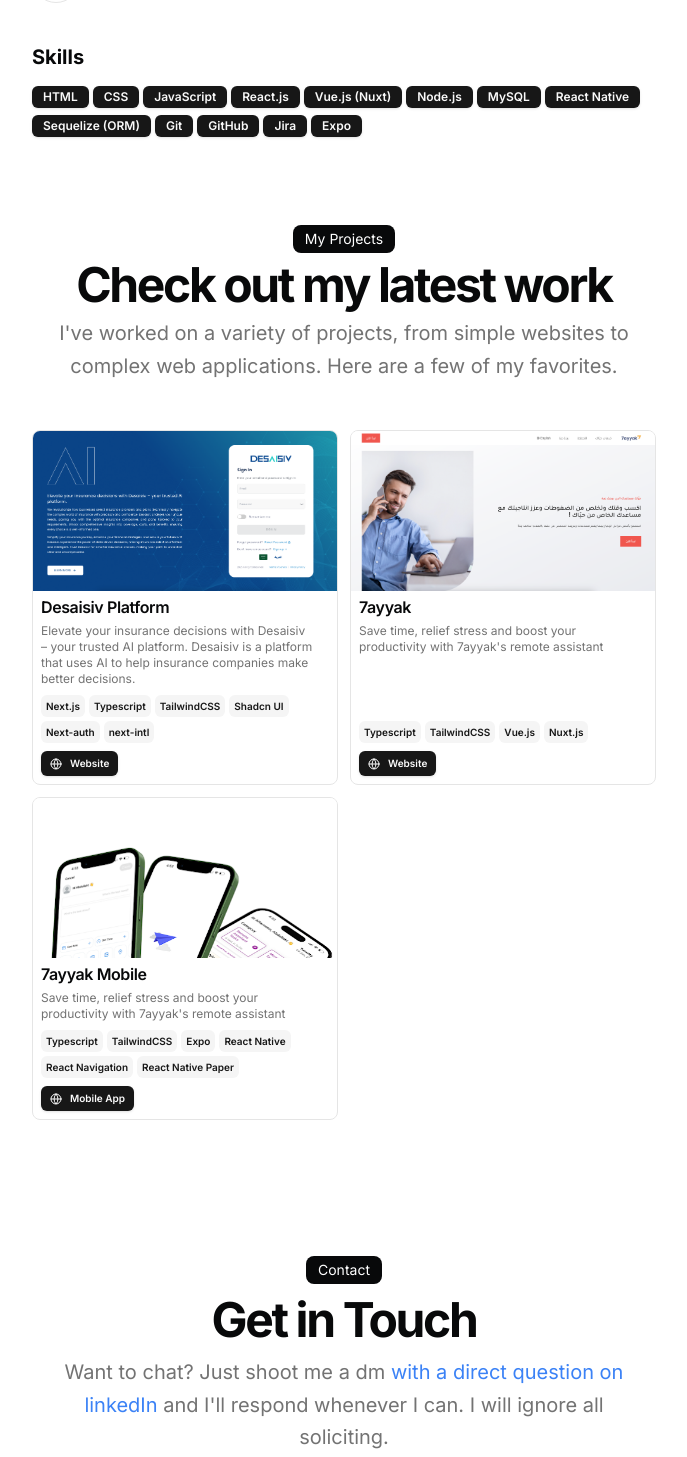
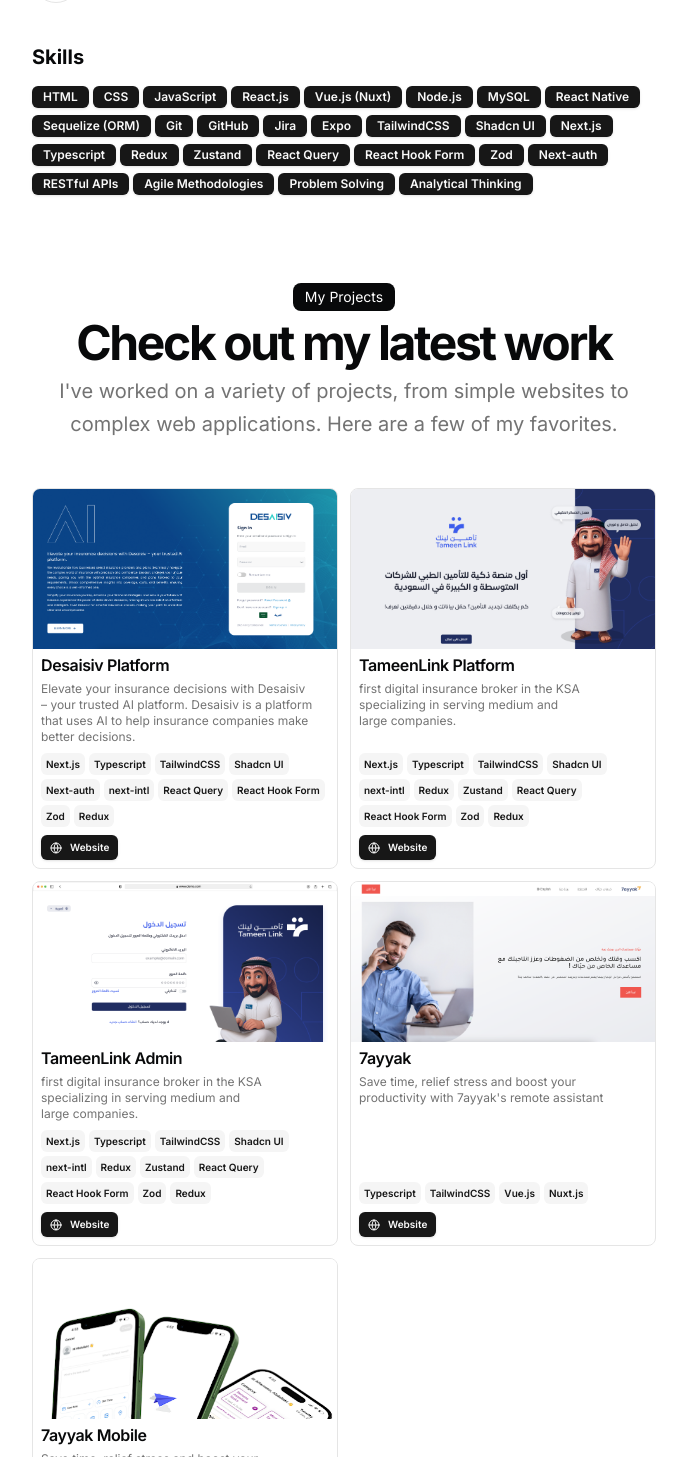
Before and after one commit to DeekCS/portfolio-me, a Next.js app: page / in a window 1280 px wide. Shown: the part 833-2290 px from the top of the page, without its empty margins (296-983 px from the left). Built offline with nearby package versions, Linux system fonts and the light colour scheme; grey boxes are pictures that could not be loaded.

Commit message:
Add TameenLink and admin images, update resume data and skills

```diff
--- a/src/data/resume.tsx
+++ b/src/data/resume.tsx
@@ -5,11 +5,12 @@
   name: "Abdulkarim Aldeek",
 
   initials: "AA",
-  url: "https://portfolio-me-khaki.vercel.app/",
+  url: "https://www.abdelkarim-aldeek.me/",
   location: "Amman, Jordan",
   locationLink: "https://www.google.com/maps/place/amman",
   description: "Software Developer",
-  summary: "Proficient software developer skilled in translating ideas into digital realities using React and React Native. Demonstrated leadership in navigating the intricacies of application development within a tech-centric environment. My unique blend of creative problem-solving and tech enthusiasm ensures smooth user experiences and drives teams toward innovative solutions.",
+  summary:
+    "Proficient software developer skilled in translating ideas into digital realities using React and React Native. Demonstrated leadership in navigating the intricacies of application development within a tech-centric environment. My unique blend of creative problem-solving and tech enthusiasm ensures smooth user experiences and drives teams toward innovative solutions.",
   avatarUrl: "/me.jpeg",
   skills: [
     "HTML",
@@ -24,11 +25,23 @@
     "Git",
     "GitHub",
     "Jira",
-    "Expo"
+    "Expo",
+    "TailwindCSS",
+    "Shadcn UI",
+    "Next.js",
+    "Typescript",
+    "Redux",
+    "Zustand",
+    "React Query",
+    "React Hook Form",
+    "Zod",
+    "Next-auth",
+    "RESTful APIs",
+    "Agile Methodologies",
+    "Problem Solving",
+    "Analytical Thinking",
   ],
-  navbar: [
-    { href: "/", icon: HomeIcon, label: "Home" },
-  ],
+  navbar: [{ href: "/", icon: HomeIcon, label: "Home" }],
   contact: {
     email: "abdelkarim.aldeek@gmail.com",
     phone: "0775650001",
@@ -59,8 +72,9 @@
       href: "desaisiv.com",
       badges: [],
       location: "King Hussein Business Park . Hybrid",
-      title: "MID-Frontend Developer",
-      logoUrl: "https://encrypted-tbn0.gstatic.com/images?q=tbn:ANd9GcRaEiHvfAWJBox_NPfACPOg-kkNzS2NcdSesA&s",
+      title: "Sr. Frontend Developer",
+      logoUrl:
+        "https://encrypted-tbn0.gstatic.com/images?q=tbn:ANd9GcRaEiHvfAWJBox_NPfACPOg-kkNzS2NcdSesA&s",
       start: "Mar 2024",
       end: "Present",
       description: `
@@ -79,7 +93,8 @@
       badges: [],
       location: "King Hussein Business Park . Hybrid",
       title: "Software Developer",
-      logoUrl: "https://encrypted-tbn0.gstatic.com/images?q=tbn:ANd9GcTUrEF5uW6lNeWg2l08Bz5dXNv3EO0OQw_bYw&s",
+      logoUrl:
+        "https://encrypted-tbn0.gstatic.com/images?q=tbn:ANd9GcTUrEF5uW6lNeWg2l08Bz5dXNv3EO0OQw_bYw&s",
       start: "Feb 2022",
       end: "Mar 2024",
       description: `
@@ -98,7 +113,8 @@
       badges: [],
       location: "Amman, Jordan",
       title: "Full Stack Web Developer (Internship)",
-      logoUrl: "https://orange.jo/sites/default/files/styles/640x320/public/2024-01/orange-jordan-achievement-2023_0.jpg?itok=vyMp1zSj",
+      logoUrl:
+        "https://orange.jo/sites/default/files/styles/640x320/public/2024-01/orange-jordan-achievement-2023_0.jpg?itok=vyMp1zSj",
       start: "Sep 2021",
       end: "Mar 2022",
       description: `
@@ -109,24 +125,26 @@
       <li>Capable of self-learning through active learning methodology, with the ability to quickly adapt to new technologies.</li>
       </ul>
       `,
-    }
+    },
   ],
   education: [
     {
       school: "Al-Balqa' Applied University",
       href: "#",
       degree: "Bachelor of Computer Science",
-      logoUrl: "https://upload.wikimedia.org/wikipedia/commons/8/8b/Al-Balqa%27_Applied_University.jpg",
+      logoUrl:
+        "https://upload.wikimedia.org/wikipedia/commons/8/8b/Al-Balqa%27_Applied_University.jpg",
       start: "2018",
       end: "Sep 2021",
-    }
+    },
   ],
   projects: [
     {
       title: "Desaisiv Platform",
       href: "https://desaisiv.com/",
       active: true,
-      description: "Elevate your insurance decisions with Desaisiv – your trusted AI platform. Desaisiv is a platform that uses AI to help insurance companies make better decisions.",
+      description:
+        "Elevate your insurance decisions with Desaisiv – your trusted AI platform. Desaisiv is a platform that uses AI to help insurance companies make better decisions.",
       technologies: [
         "Next.js",
         "Typescript",
@@ -134,6 +152,10 @@
         "Shadcn UI",
         "Next-auth",
         "next-intl",
+        "React Query",
+        "React Hook Form",
+        "Zod",
+        "Redux",
       ],
       links: [
         {
@@ -142,19 +164,71 @@
           icon: <Icons.globe className="size-3" />,
         },
       ],
-      image: "/desaisiv-platform.png"
+      image: "/desaisiv-platform.png",
+    },
+    {
+      title: "TameenLink Platform",
+      href: "https://tameenlink.com/",
+      active: true,
+      description:
+        "first digital insurance broker in the KSA specializing in serving medium and large companies.",
+      technologies: [
+        "Next.js",
+        "Typescript",
+        "TailwindCSS",
+        "Shadcn UI",
+        "next-intl",
+        "Redux",
+        "Zustand",
+        "React Query",
+        "React Hook Form",
+        "Zod",
+        "Redux",
+      ],
+      links: [
+        {
+          type: "Website",
+          href: "https://tameenlink.com/",
+          icon: <Icons.globe className="size-3" />,
+        },
+      ],
+      image: "/tameenlink.png",
+    },
+    {
+      title: "TameenLink Admin",
+      href: "https://admin.tameenlink.com/",
+      active: true,
+      description:
+        "first digital insurance broker in the KSA specializing in serving medium and large companies.",
+      technologies: [
+        "Next.js",
+        "Typescript",
+        "TailwindCSS",
+        "Shadcn UI",
+        "next-intl",
+        "Redux",
+        "Zustand",
+        "React Query",
+        "React Hook Form",
+        "Zod",
+        "Redux",
+      ],
+      links: [
+        {
+          type: "Website",
+          href: "https://admin.tameenlink.com/",
+          icon: <Icons.globe className="size-3" />,
+        },
+      ],
+      image: "/admin-tameenlink.png",
     },
     {
       title: "7ayyak",
       href: "https://7ayyak.tech/",
       active: true,
-      description: "Save time, relief stress and boost your productivity with 7ayyak's remote assistant",
-      technologies: [
-        "Typescript",
-        "TailwindCSS",
-        "Vue.js",
-        "Nuxt.js",
-      ],
+      description:
+        "Save time, relief stress and boost your productivity with 7ayyak's remote assistant",
+      technologies: ["Typescript", "TailwindCSS", "Vue.js", "Nuxt.js"],
       links: [
         {
           type: "Website",
@@ -162,13 +236,14 @@
           icon: <Icons.globe className="size-3" />,
         },
       ],
-      image: "/7ayyak.png"
+      image: "/7ayyak.png",
     },
     {
       title: "7ayyak Mobile",
       href: "https://7ayyak.tech/",
       active: true,
-      description: "Save time, relief stress and boost your productivity with 7ayyak's remote assistant",
+      description:
+        "Save time, relief stress and boost your productivity with 7ayyak's remote assistant",
       technologies: [
         "Typescript",
         "TailwindCSS",
@@ -176,6 +251,10 @@
         "React Native",
         "React Navigation",
         "React Native Paper",
+        "Redux",
+        "Axios",
+        "React Native Reanimated",
+        "React Native Gesture Handler",
       ],
       links: [
         {
@@ -184,7 +263,7 @@
           icon: <Icons.globe className="size-3" />,
         },
       ],
-      image: "/mobile-7ayyak.png"
+      image: "/mobile-7ayyak.png",
     },
   ],
 } as const;
```
Also changed, not shown: public/admin-tameenlink.png (added), public/tameenlink.png (added).
